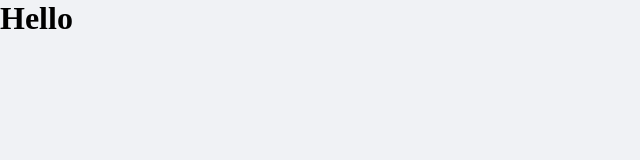
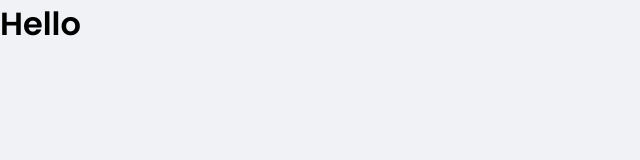
Before and after one commit to marcelo-rafael/ignite-react-02-dtmoney, a React (Create React App) app: page / in a window 1280 px wide. Shown: the top 160 px of the page, without its empty margins (0-640 px from the left). Built offline with nearby package versions, Linux system fonts and the light colour scheme.

Commit message:
Fontes do Google Fonts

```diff
--- a/public/index.html
+++ b/public/index.html
@@ -1,9 +1,15 @@
 <!DOCTYPE html>
 <html lang="en">
   <head>
+    <link rel="preconnect" href="https://fonts.googleapis.com" />
+    <link rel="preconnect" href="https://fonts.gstatic.com" crossorigin />
     <meta charset="utf-8" />
     <meta name="viewport" content="width=device-width, initial-scale=1" />
     <title>DTMoney</title>
+    <link
+      href="https://fonts.googleapis.com/css2?family=Poppins:wght@400;600&display=swap"
+      rel="stylesheet"
+    />
     <link rel="shortcut icon" href="favicon.png" type="image/png" />
   </head>
   <body>
--- a/src/styles/global.ts
+++ b/src/styles/global.ts
@@ -36,6 +36,15 @@
   -webkit-font-smoothing: antialiased;
 }
 
+body, input, textarea, button {
+  font-family: 'Poppins', sans-serif;
+  font-weight: 400;
+}
+
+h1, h2, h3, h4, h5, h6, strong {
+  font-weight: 600;
+}
+
 button {
   cursor: pointer;
 }
```
